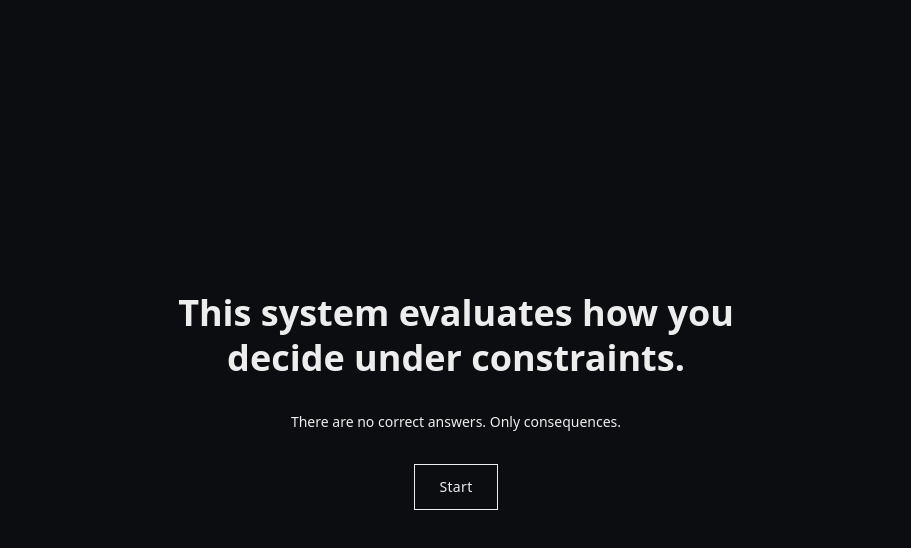
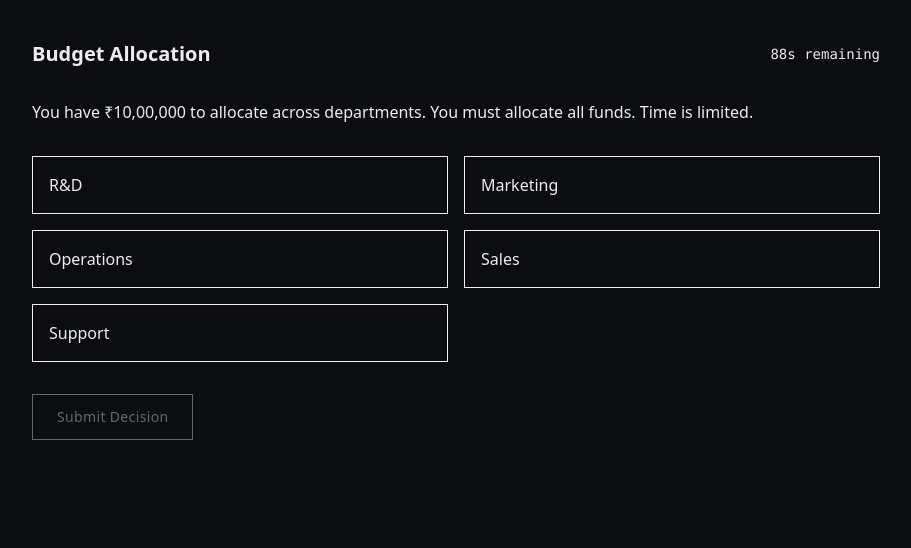
Before and after one commit to 18mukeshram/judgment-system-frontend, a React (Vite) app: page / in a window 1280 px wide. Both pictures are taken after a click on the button "Start". Shown: the top 548 px of the page, without its empty margins (184-1095 px from the left). Built offline with nearby package versions, Linux system fonts and the light colour scheme.

Commit message:
V1 scenario screen: timer, constraints, state lock

```diff
--- a/package.json
+++ b/package.json
@@ -11,7 +11,8 @@
   },
   "dependencies": {
     "react": "^19.2.0",
-    "react-dom": "^19.2.0"
+    "react-dom": "^19.2.0",
+    "zustand": "^5.0.9"
   },
   "devDependencies": {
     "@eslint/js": "^9.39.1",
--- a/src/app/App.jsx
+++ b/src/app/App.jsx
@@ -1,9 +1,18 @@
+import { useState } from "react";
 import Landing from "../pages/Landing";
+import Scenario from "../pages/Scenario";
+import Judgment from "../pages/Judgment";
 
 export default function App() {
+  const [page, setPage] = useState("landing");
+
   return (
     <div className="min-h-screen bg-bg text-fg font-sans">
-      <Landing />
+      {page === "landing" && <Landing onStart={() => setPage("scenario")} />}
+      {page === "scenario" && (
+        <Scenario onComplete={() => setPage("judgment")} />
+      )}
+      {page === "judgment" && <Judgment />}
     </div>
   );
 }
--- a/src/pages/Judgment.jsx
+++ b/src/pages/Judgment.jsx
@@ -0,0 +1,21 @@
+import { useDecisionStore } from "../store/decisionStore";
+
+export default function Judgment() {
+  const { selectedOptions } = useDecisionStore();
+
+  return (
+    <div className="min-h-screen flex items-center justify-center px-6">
+      <div className="max-w-xl space-y-6 text-center">
+        <h2 className="text-2xl font-semibold">Decision Recorded</h2>
+
+        <p className="text-muted text-sm">
+          You selected: {selectedOptions.join(", ")}
+        </p>
+
+        <p className="text-sm">
+          Judgment will be revealed after all scenarios.
+        </p>
+      </div>
+    </div>
+  );
+}
--- a/src/pages/Landing.jsx
+++ b/src/pages/Landing.jsx
@@ -1,6 +1,6 @@
 import Button from "../components/ui/Button";
 
-export default function Landing() {
+export default function Landing({ onStart }) {
   return (
     <div className="min-h-screen flex items-center justify-center px-6">
       <div className="max-w-xl text-center space-y-8">
@@ -12,7 +12,7 @@ export default function Landing() {
           There are no correct answers. Only consequences.
         </p>
 
-        <Button label="Start" />
+        <Button label="Start" onClick={onStart} />
       </div>
     </div>
   );
--- a/src/pages/Scenario.jsx
+++ b/src/pages/Scenario.jsx
@@ -0,0 +1,97 @@
+import { useEffect, useState } from "react";
+import Card from "../components/ui/Card";
+import Button from "../components/ui/Button";
+import Timer from "../components/ui/Timer";
+import { useDecisionStore } from "../store/decisionStore";
+
+const SCENARIO = {
+  id: 1,
+  title: "Budget Allocation",
+  description:
+    "You have ₹10,00,000 to allocate across departments. You must allocate all funds. Time is limited.",
+  timeLimit: 90,
+  options: [
+    { id: "rnd", label: "R&D", risk: 3 },
+    { id: "marketing", label: "Marketing", risk: 2 },
+    { id: "operations", label: "Operations", risk: 1 },
+    { id: "sales", label: "Sales", risk: 2 },
+    { id: "support", label: "Support", risk: 1 },
+  ],
+};
+
+export default function Scenario({ onComplete }) {
+  const {
+    selectedOptions,
+    locked,
+    startTime,
+    setSelected,
+    lockDecision,
+    setStartTime,
+  } = useDecisionStore();
+
+  const [timeLeft, setTimeLeft] = useState(SCENARIO.timeLimit);
+
+  // Start timer once
+  useEffect(() => {
+    if (!startTime) {
+      setStartTime(Date.now());
+    }
+  }, [startTime, setStartTime]);
+
+  // Countdown logic
+  useEffect(() => {
+    if (locked) return;
+
+    if (timeLeft <= 0) {
+      lockDecision();
+      onComplete();
+      return;
+    }
+
+    const interval = setInterval(() => {
+      setTimeLeft((t) => t - 1);
+    }, 1000);
+
+    return () => clearInterval(interval);
+  }, [timeLeft, locked, lockDecision, onComplete]);
+
+  const toggleOption = (id) => {
+    if (locked) return;
+    setSelected(id);
+  };
+
+  const canSubmit = selectedOptions.length > 0 && !locked;
+
+  return (
+    <div className="min-h-screen px-6 py-10 max-w-4xl mx-auto space-y-8">
+      <div className="flex justify-between items-center">
+        <h2 className="text-xl font-semibold">{SCENARIO.title}</h2>
+        <Timer value={timeLeft} />
+      </div>
+
+      <p className="text-muted">{SCENARIO.description}</p>
+
+      <div className="grid grid-cols-1 md:grid-cols-2 gap-4">
+        {SCENARIO.options.map((opt) => (
+          <Card key={opt.id} selected={selectedOptions.includes(opt.id)}>
+            <button
+              className="w-full text-left"
+              onClick={() => toggleOption(opt.id)}
+            >
+              {opt.label}
+            </button>
+          </Card>
+        ))}
+      </div>
+
+      <Button
+        label="Submit Decision"
+        disabled={!canSubmit}
+        onClick={() => {
+          lockDecision();
+          onComplete();
+        }}
+      />
+    </div>
+  );
+}
--- a/src/store/decisionStore.js
+++ b/src/store/decisionStore.js
@@ -1,8 +1,25 @@
 import { create } from "zustand";
 
-export const useDecisionStore = create(() => ({
-  currentScenarioId: null,
+export const useDecisionStore = create((set) => ({
+  currentScenarioId: 1,
   selectedOptions: [],
   locked: false,
   startTime: null,
+
+  setSelected: (id) =>
+    set((state) => {
+      if (state.locked) return state;
+
+      const exists = state.selectedOptions.includes(id);
+
+      return {
+        selectedOptions: exists
+          ? state.selectedOptions.filter((x) => x !== id)
+          : [...state.selectedOptions, id],
+      };
+    }),
+
+  setStartTime: (time) => set({ startTime: time }),
+
+  lockDecision: () => set({ locked: true }),
 }));
```
Also changed, not shown: 1 other file (tests, documents, lock files or other folders).
